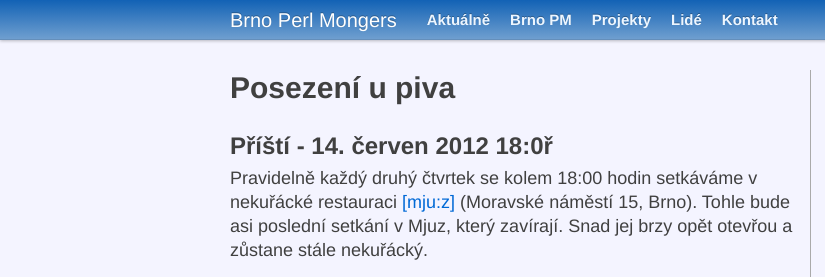
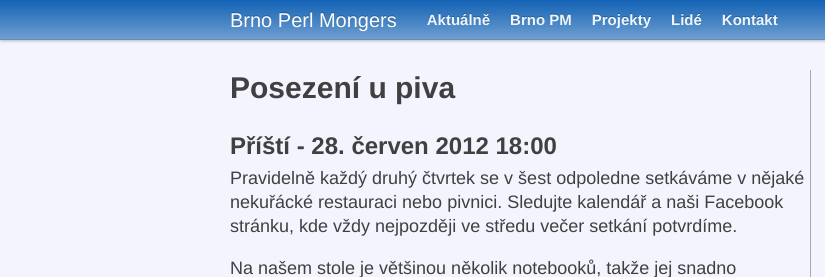
Before and after one commit to mj41/BrnoPM-Web, a plain HTML site: page static/index.html in a window 1280 px wide. Shown: the top 277 px of the page, 0-825 px from the left. Drawn offline with Linux system fonts and the light colour scheme; a script that the page names is missing.

Commit message:
Next meeting.

```diff
--- a/static/index.html
+++ b/static/index.html
@@ -26,12 +26,11 @@
       <div class="row">
                   <div class="span10">
             <h1>Posezení u piva</h1>
-            <h2>Příští - 14. červen 2012 18:0ř</h2>
+            <h2>Příští - 28. červen 2012 18:00</h2>
             <p>
-              Pravidelně každý druhý čtvrtek se kolem 18:00 hodin setkáváme v nekuřácké
-              restauraci <a href="http://www.mjuz.cz">[mju:z]</a> (Moravské náměstí 15, Brno).
-              Tohle bude asi poslední setkání v Mjuz, který zavírají. Snad jej brzy opět otevřou
-              a zůstane stále nekuřácký.
+              Pravidelně každý druhý čtvrtek se v šest odpoledne setkáváme v nějaké nekuřácké
+              restauraci nebo pivnici. Sledujte kalendář a naši Facebook stránku, kde vždy
+              nejpozději ve středu večer setkání potvrdíme.
             </p>
             <p>
               Na našem stole je většinou několik notebooků, takže jej snadno poznáte. Pokud ne,
```
Also changed, not shown: 1 other file.
